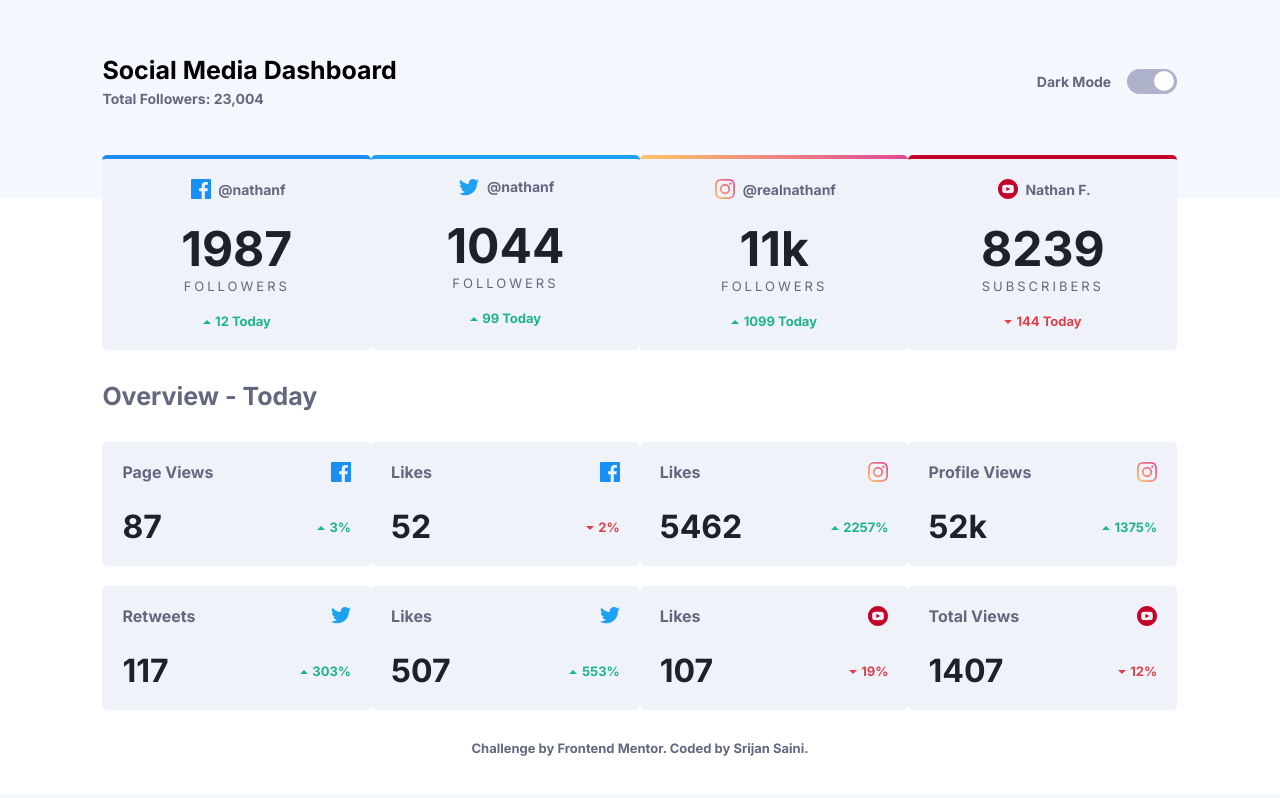
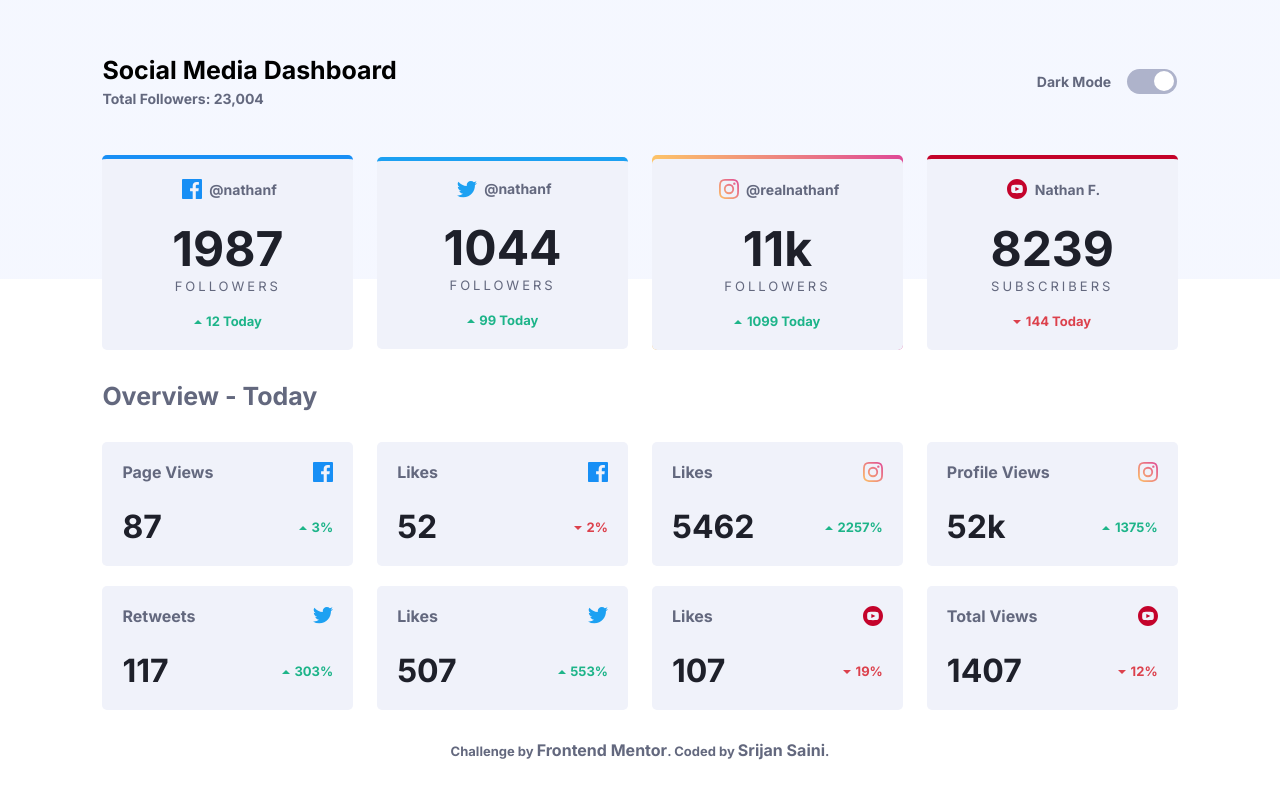
Before and after one commit to Srijan945/Social-Media-Dashboard, a plain HTML site: page index.html in a window 1280 px wide. Drawn offline with Linux system fonts and the light colour scheme.

Commit message:
Complete Responsive Light Theme Dashboard

```diff
--- a/css/styles.css
+++ b/css/styles.css
@@ -5,6 +5,7 @@ body{
     margin: 0;
     font-family: 'Inter', sans-serif;
     background-image: -webkit-linear-gradient(hsl(225, 100%, 98%) 10%,hsl(0, 0%, 100%) 10%);
+    background-repeat: no-repeat;
     padding: 2% 8%;
 }
 /********************************* Grid View  *************************/
@@ -86,7 +87,6 @@ div.toggle-mode{
     display: flex;
     flex-direction: row;
     flex-wrap: wrap;
-    align-content: space-between;
     margin-bottom: 0.625rem;
 }
 .card{
@@ -122,6 +122,7 @@ div.toggle-mode{
 }
 .instagram{
     padding: 1.25rem;
+    border-radius: 0.3125rem;
     background-color: hsl(227, 47%, 96%);
 }
 .youtube{
@@ -221,6 +222,7 @@ h2{
     .col-md-3{ width: 24.99%;}
     .col-md-4{ width: 33.32%;}
     .col-md-5{ width: 41.65%;}
+    .col-md-57{ width: 47.481%;}
     .col-md-6{ width: 49.98%;}
     .col-md-7{ width: 58.31%;}
     .col-md-8{ width: 66.64%;}
@@ -241,15 +243,23 @@ h2{
     #dark-mode{
         margin-right: 1rem;
     }
-
+    .cards{
+        align-items: center;
+        justify-content: space-between;
+    }
+    .stat{
+        align-items: center;
+        justify-content: space-between;
+    }
 }
 
 
 /* For Large Devies */
-@media only screen and (min-width: 900px){
+@media only screen and (min-width: 1000px){
 
     .col-lg-1{ width: 8.33%;}
     .col-lg-2{ width: 16.66%;}
+    .col-lg-25{ width: 23.324%;}
     .col-lg-3{ width: 24.99%;}
     .col-lg-4{ width: 33.32%;}
     .col-lg-5{ width: 41.65%;}
@@ -264,19 +274,19 @@ h2{
         display: none;
     }
     body{
-        background-image: -webkit-linear-gradient(hsl(225, 100%, 98%) 25%,hsl(0, 0%, 100%) 25%);
+        background-image: -webkit-linear-gradient(hsl(225, 100%, 98%) 35%,hsl(0, 0%, 100%) 35%);
         padding: 3% 8%;
     }
 }
-
 .attribution {
+    text-align: center;
     font-size: 0.8125rem;
-    text-align: center;
     color:hsl(228, 12%, 44%);
     font-weight: 700;
     margin-top: 1.25rem;
 }
 .attribution a{
+    font-size: 1rem;
     text-decoration: none;
     color:hsl(228, 12%, 44%);
 }
--- a/index.html
+++ b/index.html
@@ -35,7 +35,7 @@
 	<!-- Main -->
 	<main>
 		<section class="cards">
-			<div class="facebook card col-sm-12 col-md-6 col-lg-3">
+			<div class="facebook card col-sm-12 col-md-57 col-lg-25">
 				<div>
 					<img src="images/icon-facebook.svg" alt="facebook">
 					<span class="username">@nathanf</span>
@@ -49,7 +49,7 @@
 					<span class="daily-stat">12 Today</span>
 				</div>
 			</div>
-			<div class="twitter card col-sm-12 col-md-6 col-lg-3">
+			<div class="twitter card col-sm-12 col-md-57 col-lg-25">
 
 				<div>
 					<img src="images/icon-twitter.svg" alt="twitter">
@@ -65,7 +65,7 @@
 				</div>
 
 			</div>
-			<div class="instagram-wrapper card col-sm-12 col-md-6 col-lg-3">
+			<div class="instagram-wrapper card col-sm-12 col-md-57 col-lg-25">
 				<div class="instagram">
 
 					<div>
@@ -83,7 +83,7 @@
 
 				</div>
 			</div>
-			<div class="youtube card col-sm-12 col-md-6 col-lg-3">
+			<div class="youtube card col-sm-12 col-md-57 col-lg-25">
 
 				<div>
 					<img src="images/icon-youtube.svg" alt="youtube">
@@ -107,7 +107,7 @@
 
 		<section class="stat">
 
-			<div class="stat-card col-sm-12 col-md-6 col-lg-3">
+			<div class="stat-card col-sm-12 col-md-57 col-lg-25">
 				<div class="row-1">
 					<span class="v-l">Page Views</span>
 					<img src="images/icon-facebook.svg" alt="facebook">
@@ -121,7 +121,7 @@
 				</div>
 			</div>
 
-			<div class="stat-card col-sm-12 col-md-6 col-lg-3">
+			<div class="stat-card col-sm-12 col-md-57 col-lg-25">
 				<div class="row-1">
 					<span class="v-l">Likes</span>
 					<img src="images/icon-facebook.svg" alt="facebook">
@@ -135,7 +135,7 @@
 				</div>
 			</div>
 
-			<div class="stat-card col-sm-12 col-md-6 col-lg-3">
+			<div class="stat-card col-sm-12 col-md-57 col-lg-25">
 				<div class="row-1">
 					<span class="v-l">Likes</span>
 					<img src="images/icon-instagram.svg" alt="instagram">
@@ -149,7 +149,7 @@
 				</div>
 			</div>
 
-			<div class="stat-card col-sm-12 col-md-6 col-lg-3">
+			<div class="stat-card col-sm-12 col-md-57 col-lg-25">
 				<div class="row-1">
 					<span class="v-l">Profile Views</span>
 					<img src="images/icon-instagram.svg" alt="instagram">
@@ -163,7 +163,7 @@
 				</div>
 			</div>
 
-			<div class="stat-card col-sm-12 col-md-6 col-lg-3">
+			<div class="stat-card col-sm-12 col-md-57 col-lg-25">
 				<div class="row-1">
 					<span class="v-l">Retweets</span>
 					<img src="images/icon-twitter.svg" alt="twitter">
@@ -177,7 +177,7 @@
 				</div>
 			</div>
 
-			<div class="stat-card col-sm-12 col-md-6 col-lg-3">
+			<div class="stat-card col-sm-12 col-md-57 col-lg-25">
 				<div class="row-1">
 					<span class="v-l">Likes</span>
 					<img src="images/icon-twitter.svg" alt="twitter">
@@ -191,7 +191,7 @@
 				</div>
 			</div>
 
-			<div class="stat-card col-sm-12 col-md-6 col-lg-3">
+			<div class="stat-card col-sm-12 col-md-57 col-lg-25">
 				<div class="row-1">
 					<span class="v-l">Likes</span>
 					<img src="images/icon-youtube.svg" alt="youtube">
@@ -205,7 +205,7 @@
 				</div>
 			</div>
 
-			<div class="stat-card col-sm-12 col-md-6 col-lg-3">
+			<div class="stat-card col-sm-12 col-md-57 col-lg-25">
 				<div class="row-1">
 					<span class="v-l">Total Views</span>
 					<img src="images/icon-youtube.svg" alt="youtube">
```
